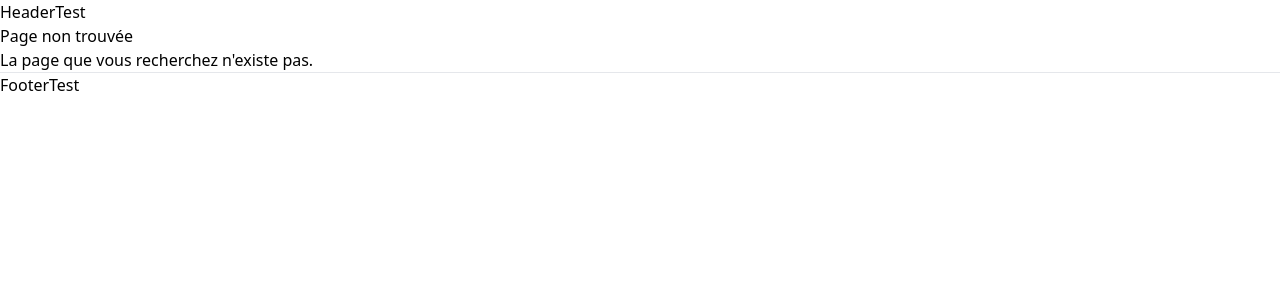
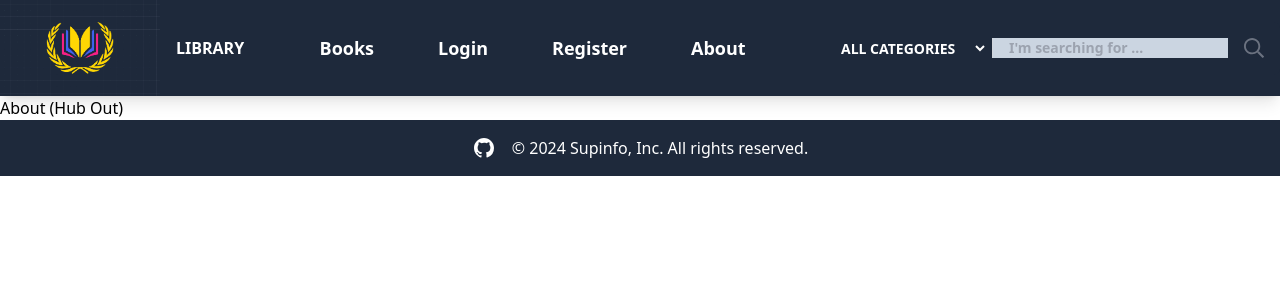
Before and after one commit to MathisDulieu/3WEBD-Library, a React (Create React App) app: page /about in a window 1280 px wide. Shown: the top 300 px of the page. Built offline with nearby package versions, Linux system fonts and the light colour scheme.

Commit message:
[+] Header(with Logo), Footer & About page

```diff
--- a/src/App.js
+++ b/src/App.js
@@ -9,6 +9,7 @@ import './css/App.css';
 import Login from "./Pages/Login";
 import Register from "./Pages/Register";
 import Books from "./Pages/Books";
+import About from "./Pages/About";
 
 function App() {
   return (
@@ -20,6 +21,7 @@ function App() {
             <Route exact path="/register" element={<Register />} />
             <Route exact path="/login" element={<Login />} />
             <Route exact path="/books" element={<Books />} />
+            <Route exact path="/about" element={<About />} />
             <Route path="/forbidden" element={<Forbidden />} />
             <Route path="*" element={<NotFound />} />
           </Routes>
--- a/src/Components/Footer.jsx
+++ b/src/Components/Footer.jsx
@@ -2,12 +2,19 @@ import React from 'react';
 
 function Footer() {
     return (
-        <div>
-            <hr/>
-            <footer>
-                <p>FooterTest</p>
-            </footer>
-        </div>
+        <footer className="bg-slate-800 py-4">
+            <div className="container mx-auto flex justify-center items-center">
+                <a href="https://github.com/MathisDulieu/3WEBD-Library" className="text-white hover:text-gray-500">
+                    <span className="sr-only">GitHub</span>
+                    <svg className="w-6 h-6" aria-hidden="true" fill="currentColor" viewBox="0 0 24 24">
+                        <path fillRule="evenodd" d="M12 2C6.477 2 2 6.484 2 12.017c0 4.425 2.865 8.18 6.839 9.504.5.092.682-.217.682-.483 0-.237-.008-.868-.013-1.703-2.782.605-3.369-1.343-3.369-1.343-.454-1.158-1.11-1.466-1.11-1.466-.908-.62.069-.608.069-.608 1.003.07 1.531 1.032 1.531 1.032.892 1.53 2.341 1.088 2.91.832.092-.647.35-1.088.636-1.338-2.22-.253-4.555-1.113-4.555-4.951 0-1.093.39-1.988 1.029-2.688-.103-.253-.446-1.272.098-2.65 0 0 .84-.27 2.75 1.026A9.564 9.564 0 0112 6.844c.85.004 1.705.115 2.504.337 1.909-1.296 2.747-1.027 2.747-1.027.546 1.379.202 2.398.1 2.651.64.7 1.028 1.595 1.028 2.688 0 3.848-2.339 4.695-4.566 4.943.359.309.678.92.678 1.855 0 1.338-.012 2.419-.012 2.747 0 .268.18.58.688.482A10.019 10.019 0 0022 12.017C22 6.484 17.522 2 12 2z" clipRule="evenodd"></path>
+                    </svg>
+                </a>
+                <p className="text-white ml-4">
+                    © 2024 Supinfo, Inc. All rights reserved.
+                </p>
+            </div>
+        </footer>
     );
 }
 
--- a/src/Components/Header.jsx
+++ b/src/Components/Header.jsx
@@ -1,11 +1,79 @@
-import React from 'react';
+import React from 'react'
 
-function Header() {
-    return (
-        <header>
-            <h1>HeaderTest</h1>
-        </header>
-    );
+function Header_Alt () {
+    const libraryLogo = require('../assets/LibraryLogo.png')
+  return (
+    <header class='bg-slate-800 text-white shadow-lg hidden md:block'>
+      <div class='container mx-auto flex items-center h-24'>
+        <a href='/' class='flex items-center justify-center'>
+          {/* insert the image of the library*/}
+          <img
+            class='h-24 w-40'
+            src={libraryLogo}
+            alt=''
+          />
+          <span class='ml-4 uppercase font-black'>
+            Library
+          </span>
+        </a>
+        <nav class='contents font-semibold text-base lg:text-lg'>
+          <ul class='mx-auto flex items-center'>
+            <li class='p-5 xl:p-8 active'>
+              <a href='/books'>
+                <span>Books</span>
+              </a>
+            </li>
+            <li class='p-5 xl:p-8'>
+              <a href='/login'>
+                <span>Login</span>
+              </a>
+            </li>
+            <li class='p-5 xl:p-8'>
+              <a href='/register'>
+                <span>Register</span>
+              </a>
+            </li>
+            <li class='p-5 xl:p-8'>
+              <a href='/about'>
+                <span>About</span>
+              </a>
+            </li>
+          </ul>
+        </nav>
+        <div class='w-auto max-w-xs xl:max-w-lg 2xl:max-w-2xl bg-slate-800 rounded-md hidden xl:flex items-center'>
+          <select
+            class='bg-slate-800 uppercase font-bold text-sm p-4 mr-1'
+            name=''
+            id=''
+          >
+            <option>all categories</option>
+            <option>By Author</option>
+            <option>By Title</option>
+          </select>
+          <input
+            class='border-l border-gray-300 bg-slate-300 font-semibold text-sm pl-4 text-black'
+            type='text'
+            placeholder="I'm searching for ..."
+          />
+          <svg
+            class='ml-auto h-5 px-4 text-gray-500 svg-inline--fa fa-search fa-w-16 fa-9x'
+            aria-hidden='true'
+            focusable='false'
+            data-prefix='far'
+            data-icon='search'
+            role='img'
+            xmlns='http://www.w3.org/2000/svg'
+            viewBox='0 0 512 512'
+          >
+            <path
+              fill='currentColor'
+              d='M508.5 468.9L387.1 347.5c-2.3-2.3-5.3-3.5-8.5-3.5h-13.2c31.5-36.5 50.6-84 50.6-136C416 93.1 322.9 0 208 0S0 93.1 0 208s93.1 208 208 208c52 0 99.5-19.1 136-50.6v13.2c0 3.2 1.3 6.2 3.5 8.5l121.4 121.4c4.7 4.7 12.3 4.7 17 0l22.6-22.6c4.7-4.7 4.7-12.3 0-17zM208 368c-88.4 0-160-71.6-160-160S119.6 48 208 48s160 71.6 160 160-71.6 160-160 160z'
+            ></path>
+          </svg>
+        </div>
+      </div>
+    </header>
+  )
 }
 
-export default Header;
+export default Header_Alt
--- /dev/null
+++ b/src/Pages/About.jsx
@@ -0,0 +1,12 @@
+import React from 'react';
+
+function About() {
+    return (
+        <div>
+            <h1>About (Hub Out)</h1>
+        </div>
+    );
+}
+
+
+export default About;
```
Also changed, not shown: src/assets/LibraryLogo.png (added).
